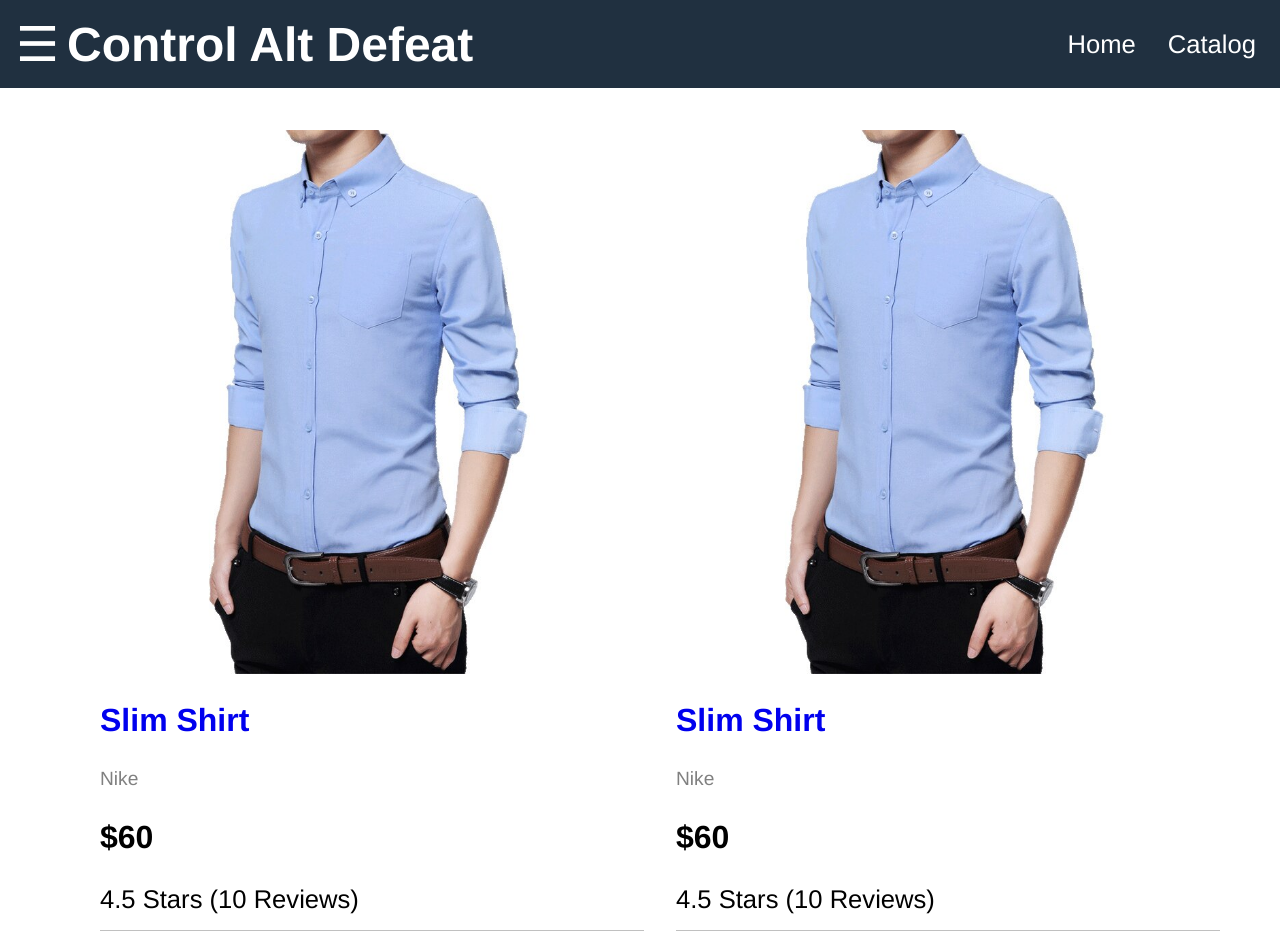
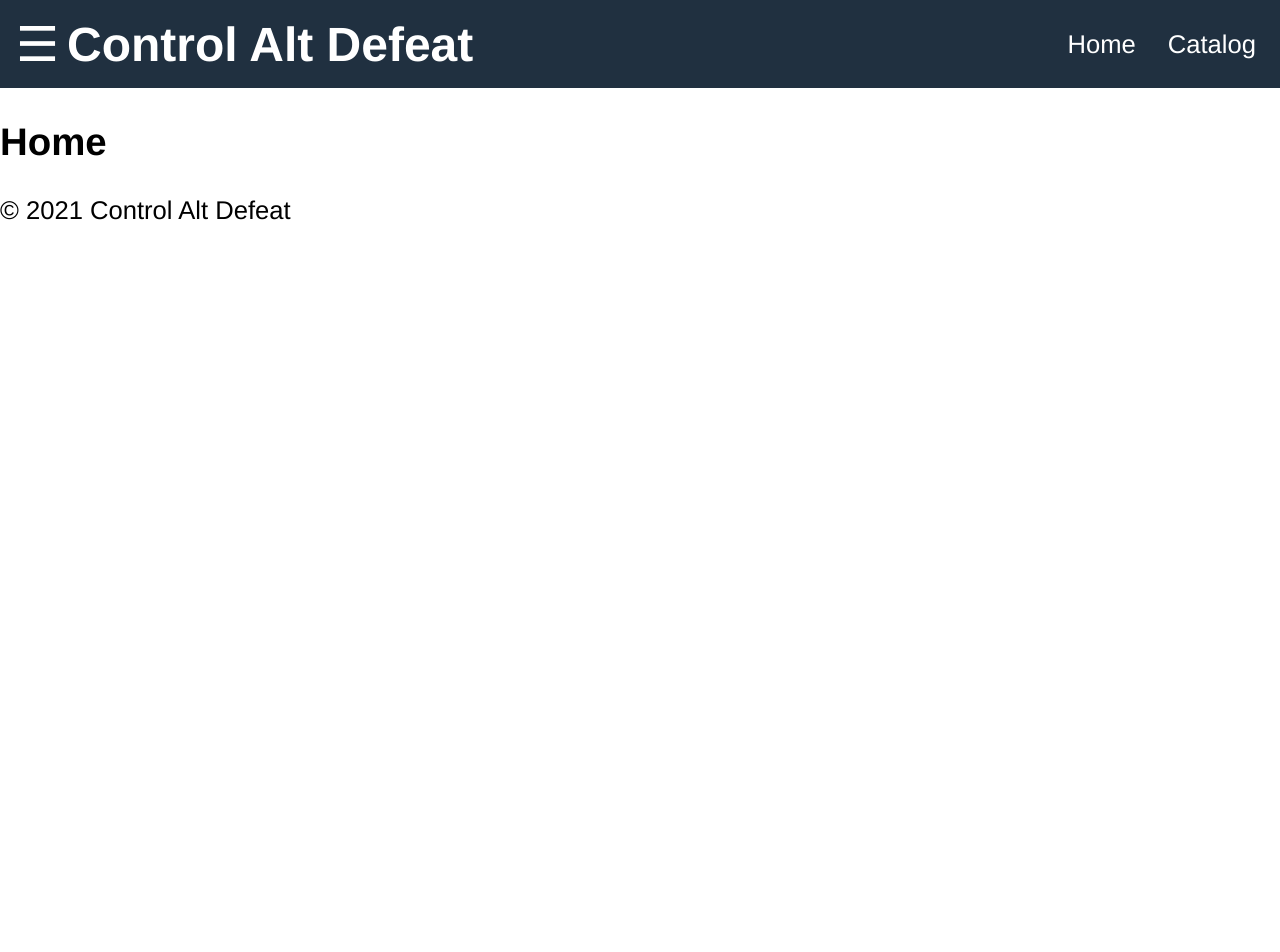
Before and after one commit to Project-Control-Alt-Defeat/project-control-alt-defeat-web, a React (Create React App) app in the folder frontend/: page / in a window 1280 px wide. Shown: the top 952 px of the page. After the commit the page ends 800 px from the top, so only its background shows below. Built offline with nearby package versions, Linux system fonts and the light colour scheme.

Commit message:
Finished Navigation section

```diff
--- a/frontend/src/App.tsx
+++ b/frontend/src/App.tsx
@@ -39,83 +39,21 @@ function App() {
                   </li>
                 </ul>
               </aside>
-              <main>
-                  <div className="content">
-                      <ul className="products">
-                          <li>
-                              <div className="product">
-                                  <img className = "product-image" src="images/d1.jpg" alt="product" />
-                                  <div className="product-name">
-                                      <a href="product.html">Slim Shirt</a>
-                                  </div>
-                                  <div className="product-brand">Nike</div>
-                                  <div className="product-price">$60</div>
-                                  <div className="product-rating">4.5 Stars (10 Reviews)</div>
-                              </div>
-                          </li>
-                          <li>
-                              <div className="product">
-                                  <img className = "product-image" src="images/d1.jpg" alt="product" />
-                                  <div className="product-name">
-                                      <a href="product.html">Slim Shirt</a>
-                                  </div>
-                                  <div className="product-brand">Nike</div>
-                                  <div className="product-price">$60</div>
-                                  <div className="product-rating">4.5 Stars (10 Reviews)</div>
-                              </div>
-                          </li>
-                          <li>
-                              <div className="product">
-                                  <img className = "product-image" src="images/d1.jpg" alt="product" />
-                                  <div className="product-name">
-                                      <a href="product.html">Slim Shirt</a>
-                                  </div>
-                                  <div className="product-brand">Nike</div>
-                                  <div className="product-price">$60</div>
-                                  <div className="product-rating">4.5 Stars (10 Reviews)</div>
-                              </div>
-                          </li>
-                          <li>
-                              <div className="product">
-                                  <img className = "product-image" src="images/d1.jpg" alt="product" />
-                                  <div className="product-name">
-                                      <a href="product.html">Slim Shirt</a>
-                                  </div>
-                                  <div className="product-brand">Nike</div>
-                                  <div className="product-price">$60</div>
-                                  <div className="product-rating">4.5 Stars (10 Reviews)</div>
-                              </div>
-                          </li>
-                          <li>
-                              <div className="product">
-                                  <img className = "product-image" src="images/d1.jpg" alt="product" />
-                                  <div className="product-name">
-                                      <a href="product.html">Slim Shirt</a>
-                                  </div>
-                                  <div className="product-brand">Nike</div>
-                                  <div className="product-price">$60</div>
-                                  <div className="product-rating">4.5 Stars (10 Reviews)</div>
-                              </div>
-                          </li>
-                          <li>
-                              <div className="product">
-                                  <img className = "product-image" src="images/d1.jpg" alt="product" />
-                                  <div className="product-name">
-                                      <a href="product.html">Slim Shirt</a>
-                                  </div>
-                                  <div className="product-brand">Nike</div>
-                                  <div className="product-price">$60</div>
-                                  <div className="product-rating">4.5 Stars (10 Reviews)</div>
-                              </div>
-                          </li>
-                      </ul>
-                  </div>
+              <main className ="main">
+                <Switch>
+                  <Route exact path="/">
+                    <Home />
+                  </Route>
+                  <Route exact path="/catalog">
+                    <Product />
+                  </Route>
+                </Switch>
               </main>
                 <footer>
                     &copy; 2021 Control Alt Defeat
                 </footer>
-              </div>
-          </body>
+            </div>
+        </body>
         </div>
       </Router>
   );
```
